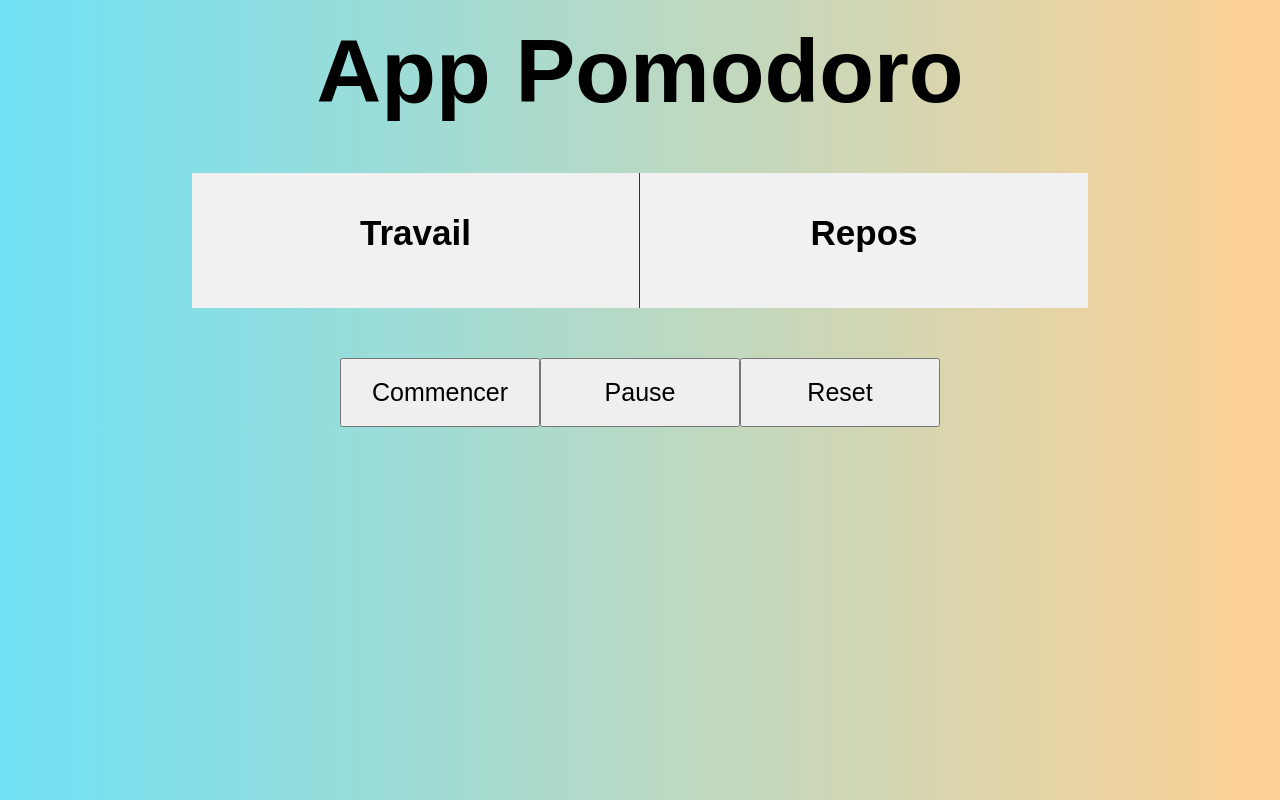
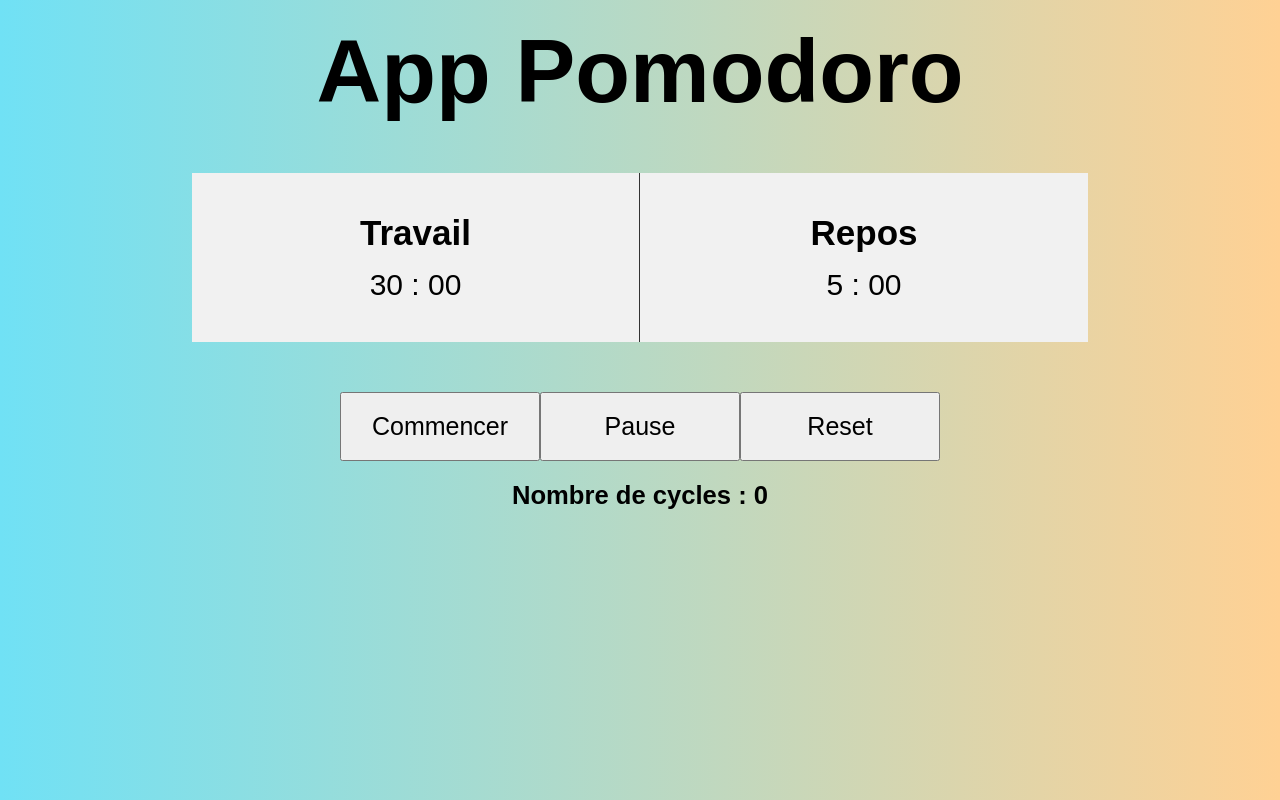
Before and after one commit to Zakaria-Outahar/Projet-6-JS, a plain HTML site: page index.html in a window 1280 px wide. Drawn offline with Linux system fonts and the light colour scheme.

Commit message:
JavaScript : Affichage statique du chronomètre

```diff
--- a/app.js
+++ b/app.js
@@ -0,0 +1,17 @@
+const affichageTravail = document.querySelector('.affichageT');
+const affichagePause = document.querySelector('.affichageP');
+const btnGo = document.querySelector('.b1')
+const btnPause = document.querySelector('.b2')
+const btnReset = document.querySelector('.b3')
+const cycles = document.querySelector('h2')
+
+let tempsInitial = 1800;
+let tempsDeRepos = 300;
+let pause = false;
+let nbDeCycles = 0;
+
+cycles.innerText = `Nombre de cycles : ${nbDeCycles}`;
+
+affichageTravail.innerText = `${Math.trunc(tempsInitial/60)} : ${(tempsInitial % 60 < 10) ? `0${tempsInitial % 60}` : tempsInitial % 60}`;
+
+affichagePause.innerText = `${Math.trunc(tempsDeRepos/60)} : ${(tempsDeRepos % 60 < 10) ? `0${tempsDeRepos % 60}` : tempsDeRepos % 60}`;
--- a/index.html
+++ b/index.html
@@ -23,6 +23,7 @@
         <button class="btn b2">Pause</button>
         <button class="btn b3">Reset</button>
     </div>
+    <h2></h2>
 
     <script src="app.js"></script>
 </body>
```
